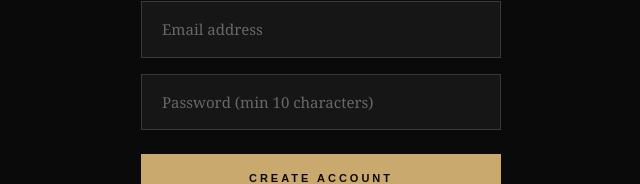
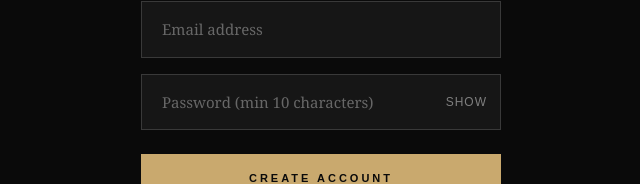
Before and after one commit to lulaarcila10-netizen/Pearup, a Next.js app: page /signup in a window 1280 px wide. Shown: the part 349-533 px from the top of the page, without its empty margins (319-959 px from the left). Built offline with nearby package versions, Linux system fonts and the light colour scheme; no server answers.

Commit message:
Add show/hide password toggle on signup

```diff
--- a/app/signup/page.tsx
+++ b/app/signup/page.tsx
@@ -11,6 +11,7 @@ export default function SignUp() {
   const [password, setPassword] = useState("");
   const [error, setError] = useState("");
   const [loading, setLoading] = useState(false);
+  const [showPassword, setShowPassword] = useState(false);
 
   async function handleSignUp(e: React.FormEvent) {
     e.preventDefault();
@@ -42,15 +43,24 @@ export default function SignUp() {
           required
           style={{ padding: "16px 20px", backgroundColor: "rgba(255,255,255,0.05)", border: "1px solid rgba(255,255,255,0.15)", color: "white", fontSize: "15px", outline: "none", width: "100%", fontFamily: "Georgia, serif" }}
         />
+        <div style={{ position: "relative", width: "100%" }}>
           <input
-          type="password"
+            type={showPassword ? "text" : "password"}
             placeholder="Password (min 10 characters)"
             value={password}
             onChange={(e) => setPassword(e.target.value)}
             required
             minLength={10}
-          style={{ padding: "16px 20px", backgroundColor: "rgba(255,255,255,0.05)", border: "1px solid rgba(255,255,255,0.15)", color: "white", fontSize: "15px", outline: "none", width: "100%", fontFamily: "Georgia, serif" }}
+            style={{ padding: "16px 48px 16px 20px", backgroundColor: "rgba(255,255,255,0.05)", border: "1px solid rgba(255,255,255,0.15)", color: "white", fontSize: "15px", outline: "none", width: "100%", fontFamily: "Georgia, serif" }}
           />
+          <button
+            type="button"
+            onClick={() => setShowPassword(p => !p)}
+            style={{ position: "absolute", right: "14px", top: "50%", transform: "translateY(-50%)", background: "none", border: "none", cursor: "pointer", color: "rgba(255,255,255,0.45)", fontSize: "12px", fontFamily: "Arial", letterSpacing: "1px", textTransform: "uppercase" }}
+          >
+            {showPassword ? "Hide" : "Show"}
+          </button>
+        </div>
 
         {error && <p style={{ color: "#ff6b6b", fontFamily: "Arial", fontSize: "13px" }}>{error}</p>}
 
```
Lines whose indentation alone changed are shown as unchanged.
